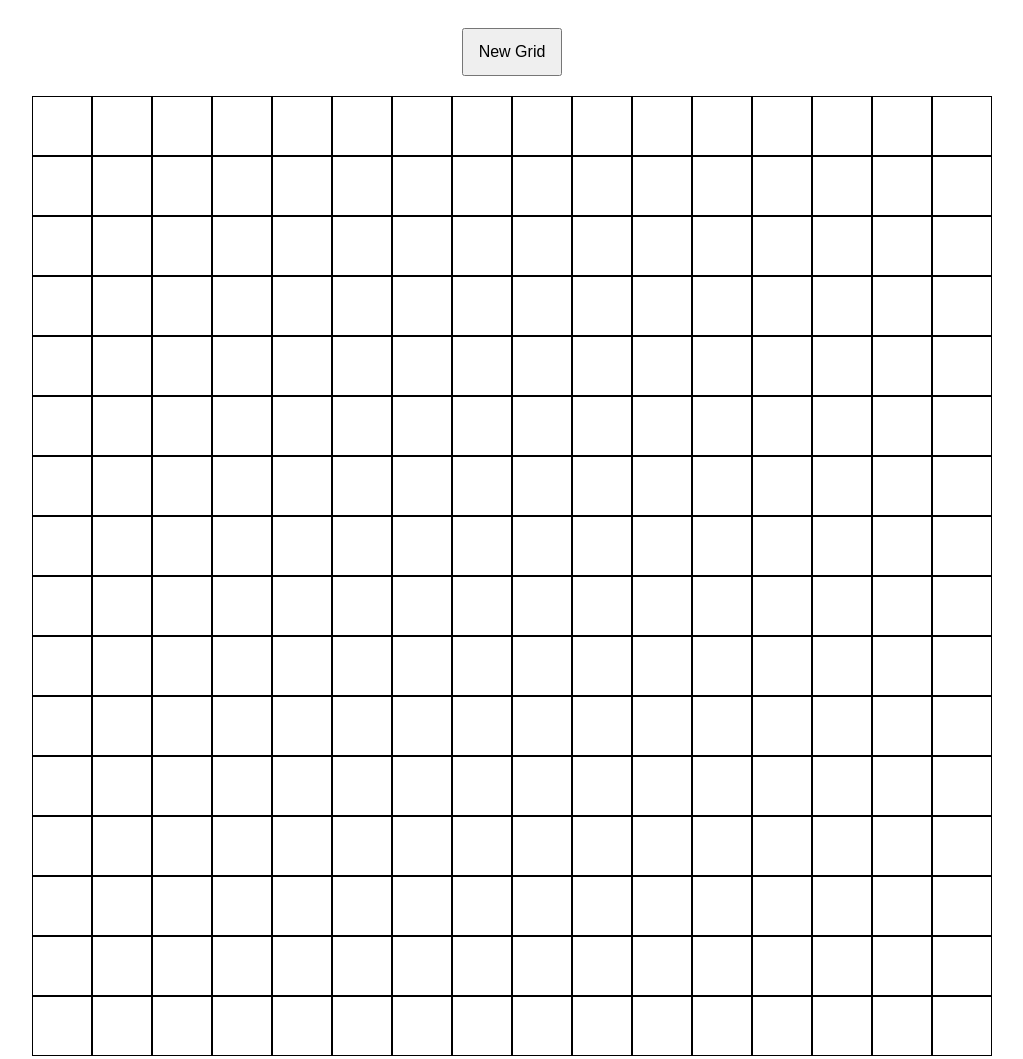
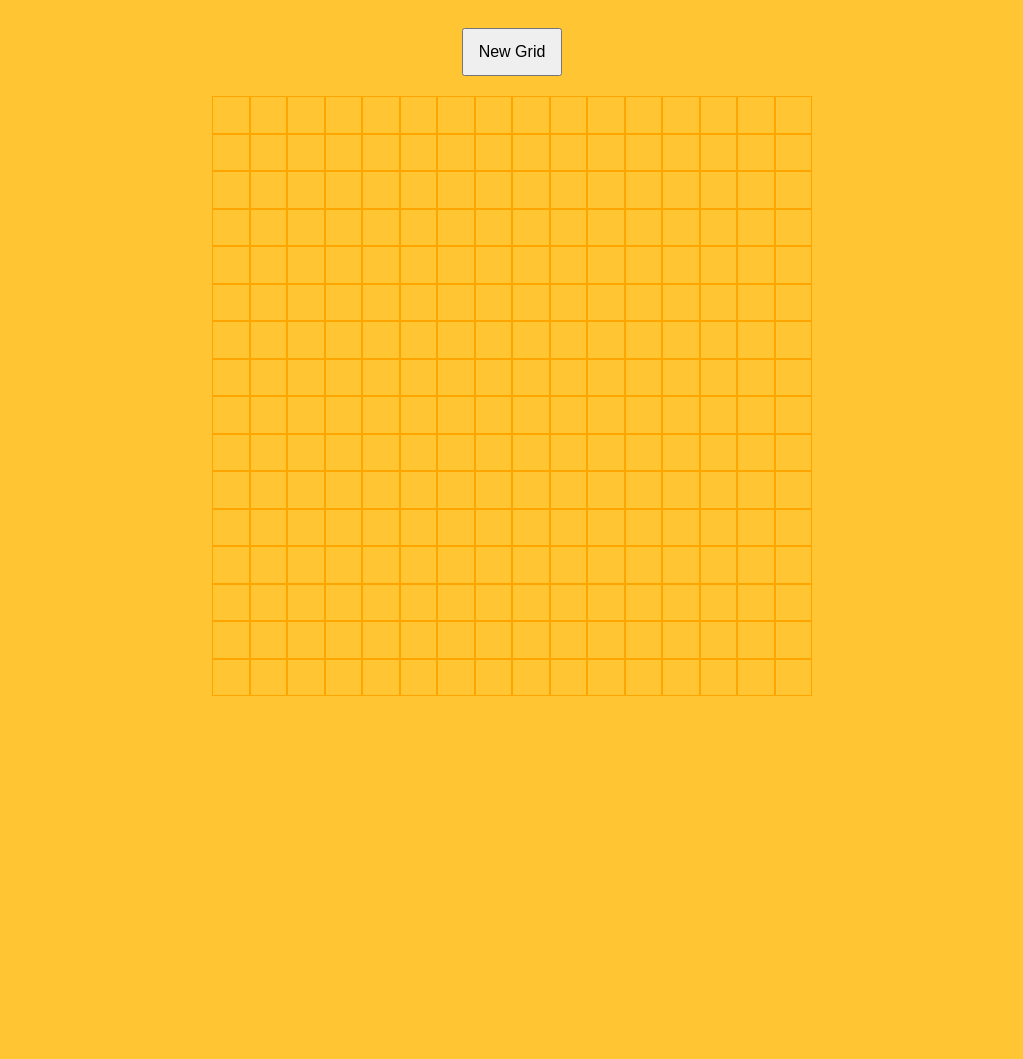
Before and after one commit to kentcode01/the-odin-project, a plain HTML site: page etch-a-sketch/index.html in a window 1280 px wide. Shown: the whole page, without its empty margins (128-1151 px from the left). After the commit the page ends 800 px from the top, so only its background shows below. Drawn offline with Linux system fonts and the light colour scheme.

Commit message:
Change size and color of grid and background.
Change grid width and height from 960px to 600px, and background to orange.

In previous version, user cannot see entire grid without zooming out.

```diff
--- a/etch-a-sketch/index.js
+++ b/etch-a-sketch/index.js
@@ -22,7 +22,7 @@ function createGrid(x, y) {
             div.setAttribute(`id`, `square` + j);
             div.style.width = width + `px`;
             div.style.height = width + `px`;
-            div.style.border = `thin solid black`;
+            div.style.border = `thin solid orange`;
             div.addEventListener(`mouseover`, (e) => {
                 e.target.style.backgroundColor = `black`;
             });
--- a/etch-a-sketch/style.css
+++ b/etch-a-sketch/style.css
@@ -1,3 +1,6 @@
+body {
+    background-color: #FFC533;
+}
 
 #board {
     display: flex;
@@ -14,10 +17,10 @@
 
 #grid {
     display: inline-block;
-    min-width: 960px;
-    min-height: 960px;
-    max-width: 960px;
-    max-height: 960px;
+    min-width: 600px;
+    min-height: 600px;
+    max-width: 600px;
+    max-height: 600px;
 }
 
 .squareSet {
```
